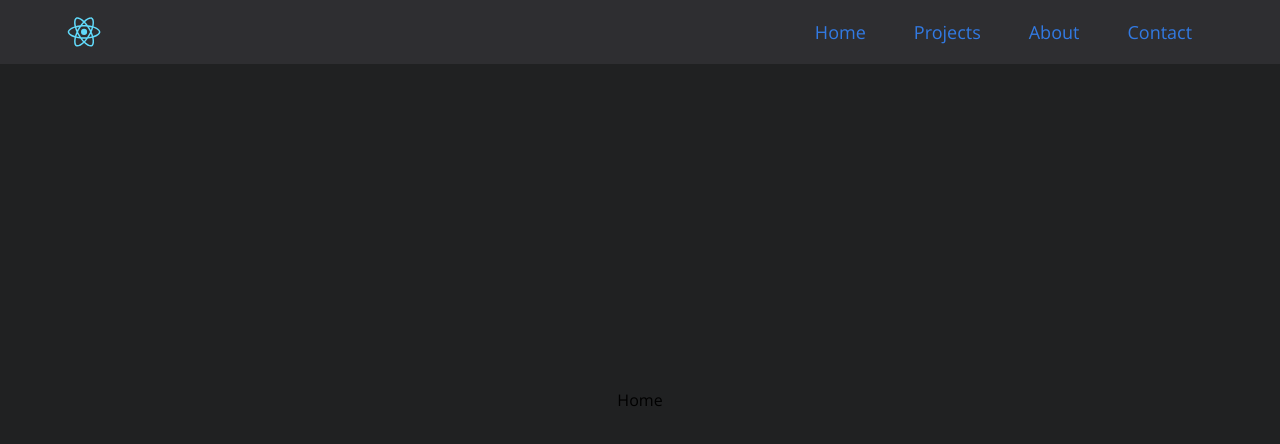
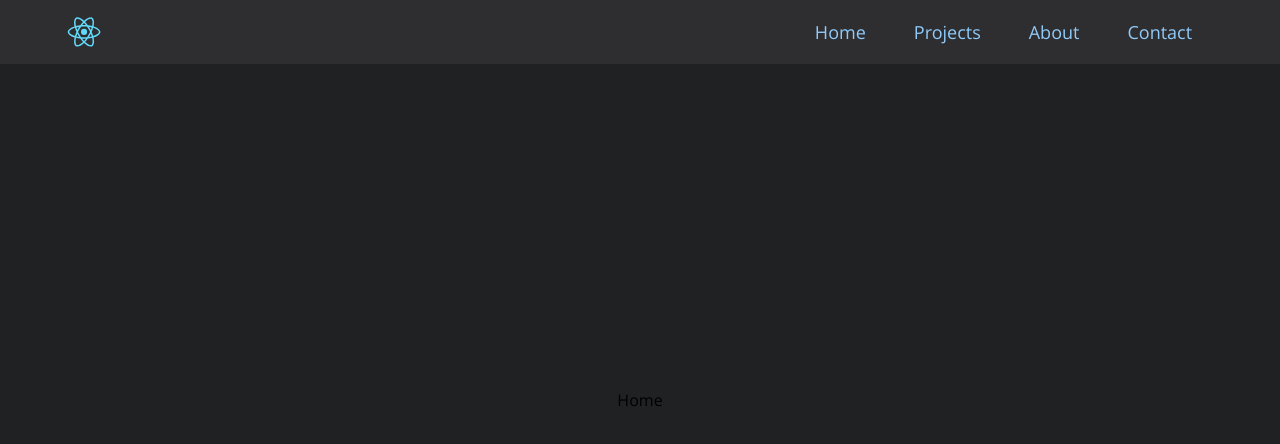
Before and after one commit to Rocker2102/my-website, a React (Create React App) app: page / in a window 1280 px wide. Shown: the top 444 px of the page. Built offline with nearby package versions, Linux system fonts and the light colour scheme.

Commit message:
Change navbar links color to primary

```diff
--- a/src/components/TopNavbar.tsx
+++ b/src/components/TopNavbar.tsx
@@ -30,7 +30,7 @@ const ElevationScroll: React.FC = ({ children }) => {
 /* eslint-disable-next-line @typescript-eslint/no-unused-vars */
 const CustomLink = styled(Link)(({ theme }) => ({
     cursor: 'pointer',
-    color: '#327ae3',
+    color: theme.palette.primary.main,
     textDecoration: 'none',
     fontWeight: 450,
     transition: 'color 0.3s ease',
```
